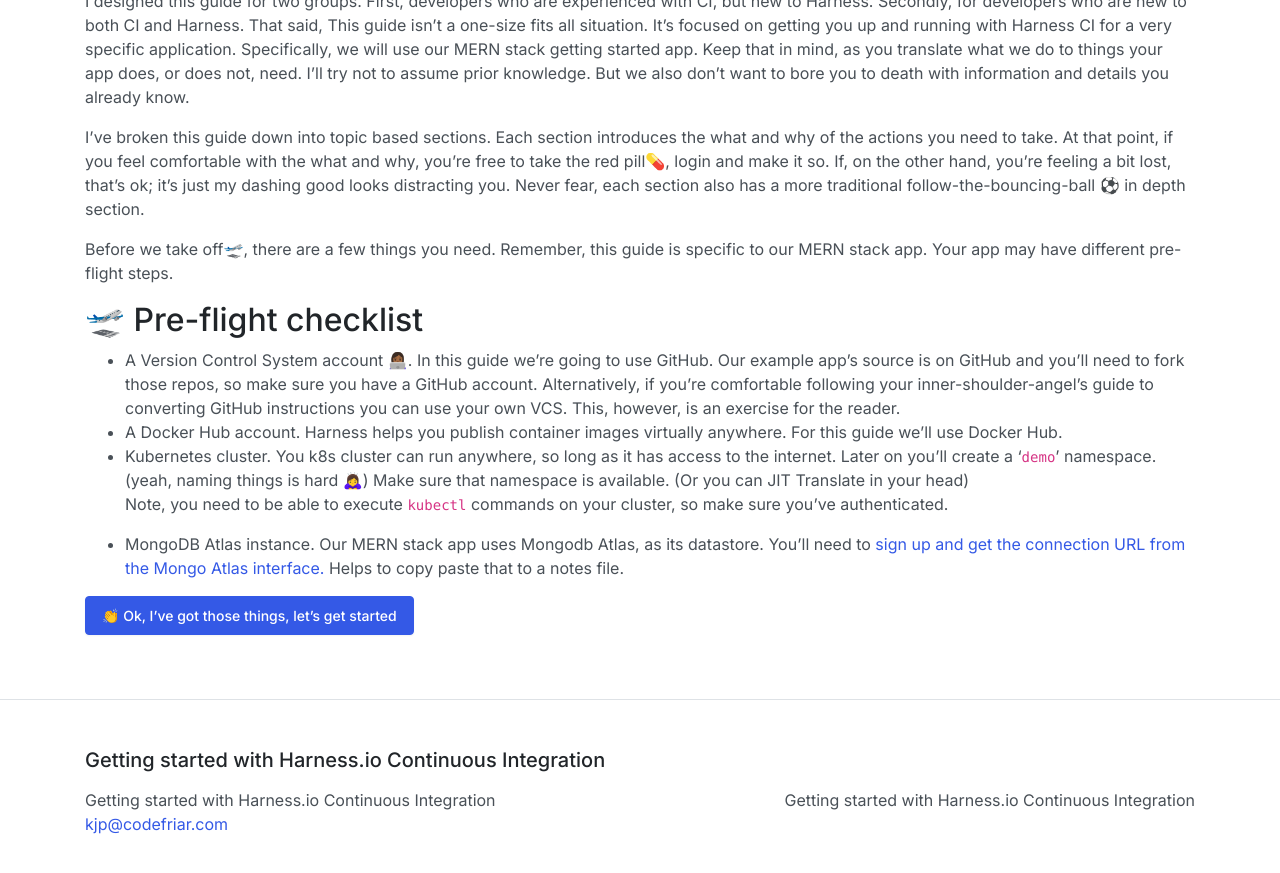
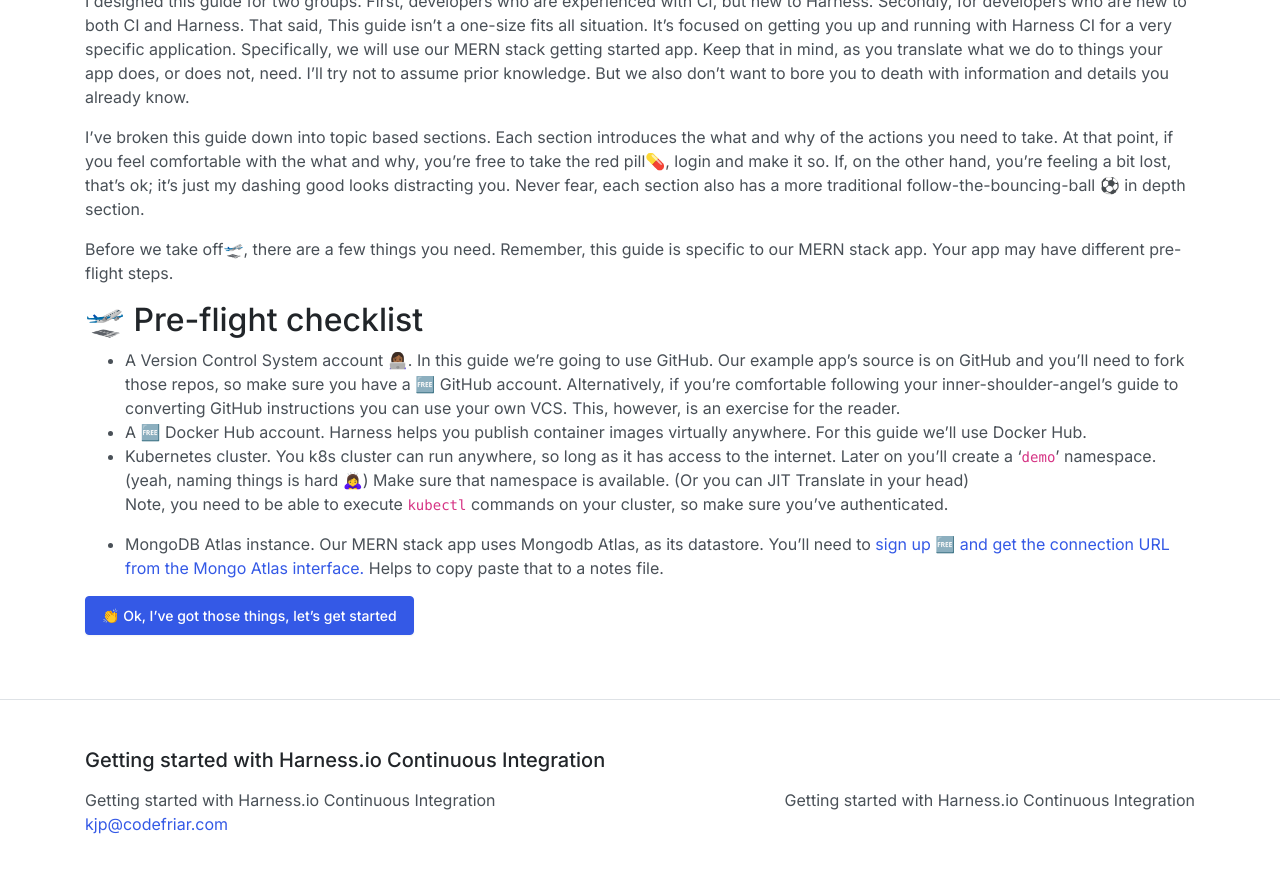
Before and after one commit to codefriar/bootstrap4-github-pages, a Jekyll site: the page built from index.md, in a window 1280 px wide and 900 px high, scrolled down 710 px. Shown: the top 873 px of the window. Built offline with Jekyll 4.4.1, drawn with Linux system fonts in a browser that asks for light colours.

Commit message:
adding more emoji

```diff
--- a/index.md
+++ b/index.md
@@ -15,10 +15,10 @@ I've broken this guide down into topic based sections. Each section introduces t
 Before we take off🛫, there are a few things you need. Remember, this guide is specific to our MERN stack app. Your app may have different pre-flight steps.
 ## 🛫 Pre-flight checklist
 
-- A Version Control System account 👩🏾‍💻. In this guide we’re going to use GitHub. Our example app’s source is on GitHub and you’ll need to fork those repos, so make sure you have a GitHub account. Alternatively, if you’re comfortable following your inner-shoulder-angel’s guide to converting GitHub instructions you can use your own VCS. This, however, is an exercise for the reader.
-- A Docker Hub account. Harness helps you publish container images virtually anywhere. For this guide we’ll use Docker Hub.
+- A Version Control System account 👩🏾‍💻. In this guide we’re going to use GitHub. Our example app’s source is on GitHub and you’ll need to fork those repos, so make sure you have a 🆓 GitHub account. Alternatively, if you’re comfortable following your inner-shoulder-angel’s guide to converting GitHub instructions you can use your own VCS. This, however, is an exercise for the reader.
+- A 🆓 Docker Hub account. Harness helps you publish container images virtually anywhere. For this guide we’ll use Docker Hub.
 - Kubernetes cluster. You k8s cluster can run anywhere, so long as it has access to the internet. Later on you’ll create a ‘`demo`’ namespace. (yeah, naming things is hard 🙇‍♀️) Make sure that namespace is available. (Or you can JIT Translate in your head)
   > Note, you need to be able to execute `kubectl` commands on your cluster, so make sure you’ve authenticated.
-- MongoDB Atlas instance. Our MERN stack app uses Mongodb Atlas, as its datastore. You’ll need to [sign up and get the connection URL from the Mongo Atlas interface.](https://www.mongodb.com/atlas/database) Helps to copy paste that to a notes file.
+- MongoDB Atlas instance. Our MERN stack app uses Mongodb Atlas, as its datastore. You’ll need to [sign up 🆓 and get the connection URL from the Mongo Atlas interface.](https://www.mongodb.com/atlas/database) Helps to copy paste that to a notes file.
 
 <a class="btn btn-primary" href="forkingTheRepos">👏 Ok, I've got those things, let's get started</a>
```
